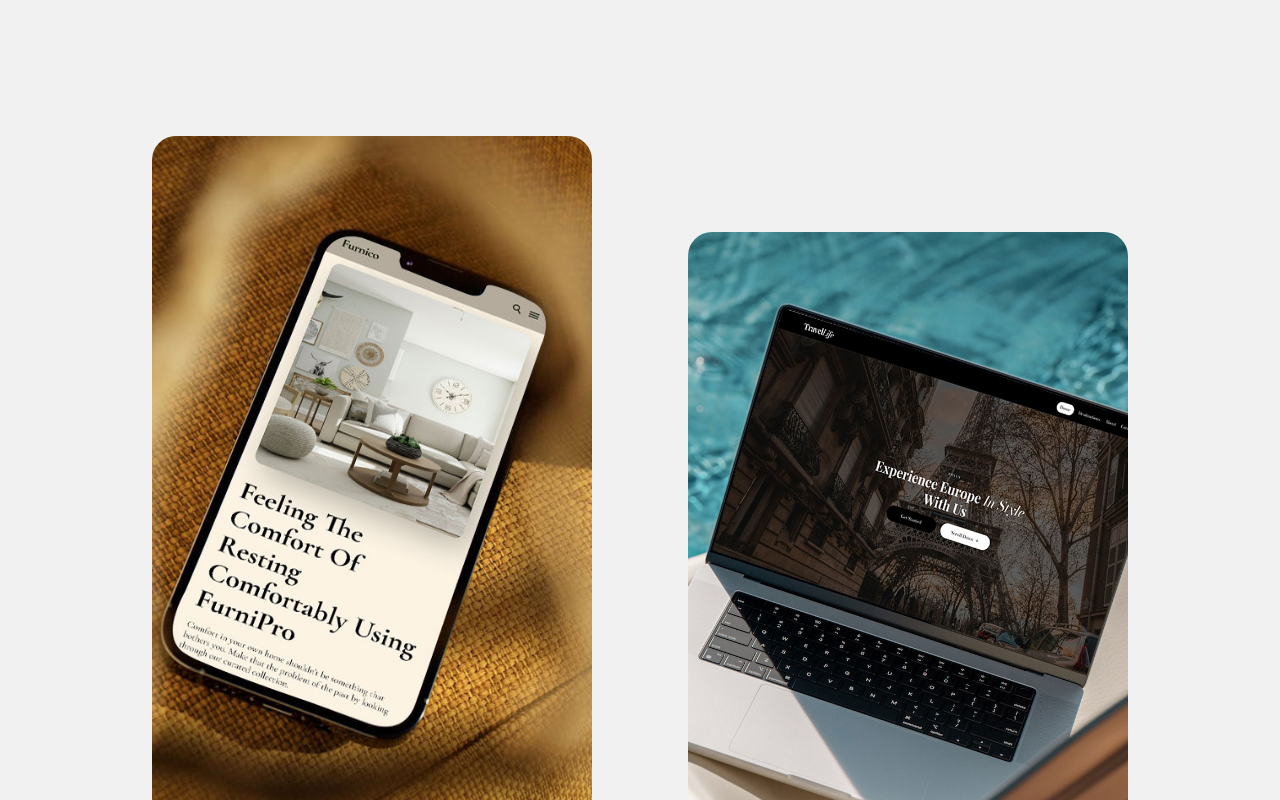
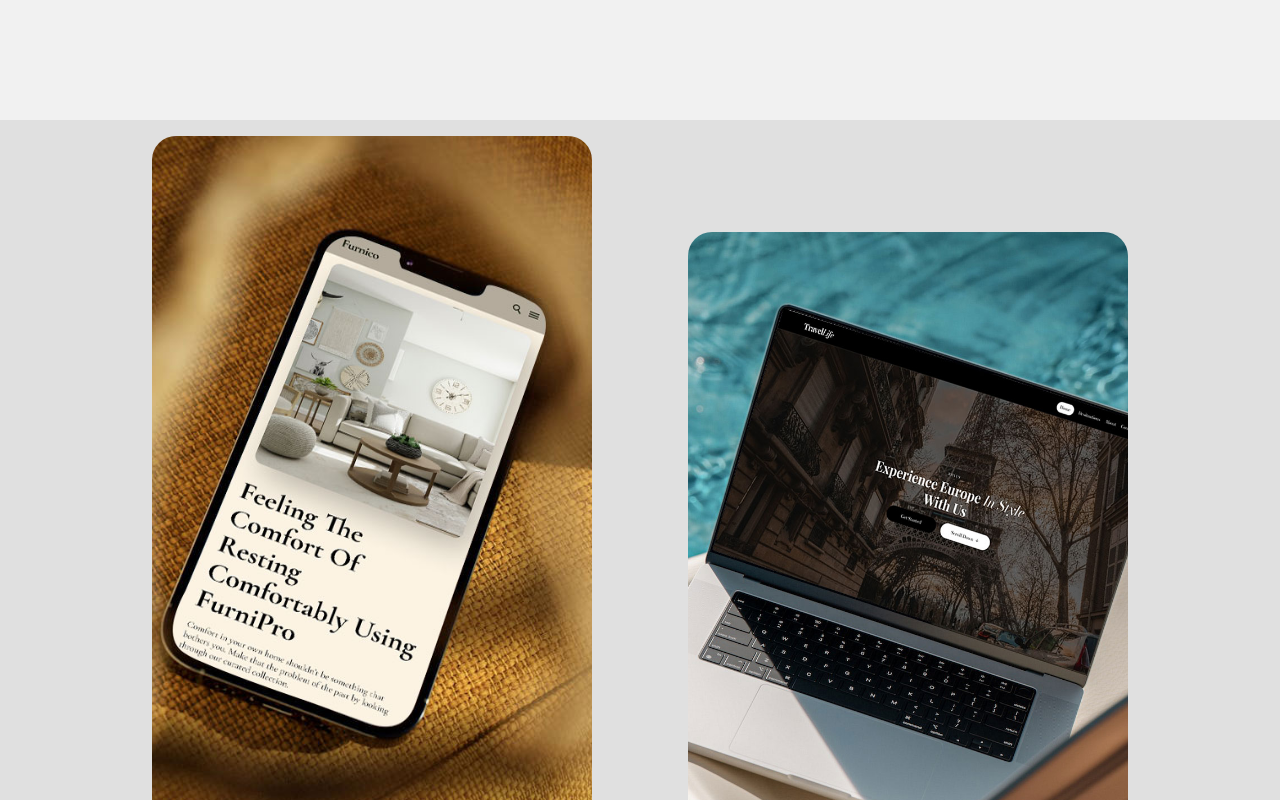
Before and after one commit to DarkoM996/nextjs-pagerouter-portfolio, a Next.js app: page / in a window 1280 px wide. Shown: the part 440-1240 px from the top of the page. Built offline with nearby package versions, Linux system fonts and the light colour scheme.

Commit message:
CSS improvement

```diff
--- a/pages/components/ProjectSection.jsx
+++ b/pages/components/ProjectSection.jsx
@@ -9,7 +9,7 @@ import Link from "next/link";
 
 const ProjectSection = () => {
   return (
-    <div className=" max-w-screen-2xl mx-auto h-[1600px] relative px-6 py-4">
+    <div className=" max-w-screen-2xl mx-auto min-h-screen relative px-6 py-4 bg-primary_backgroundLighterColor-400">
       <div className="grid grid-cols-1 md:grid-cols-2 gap-10 lg:gap-24 lg:px-32">
         {/* Project #1 */}
         <div className="flex flex-col justify-center items-center gap-4 md:mb-40">
```
